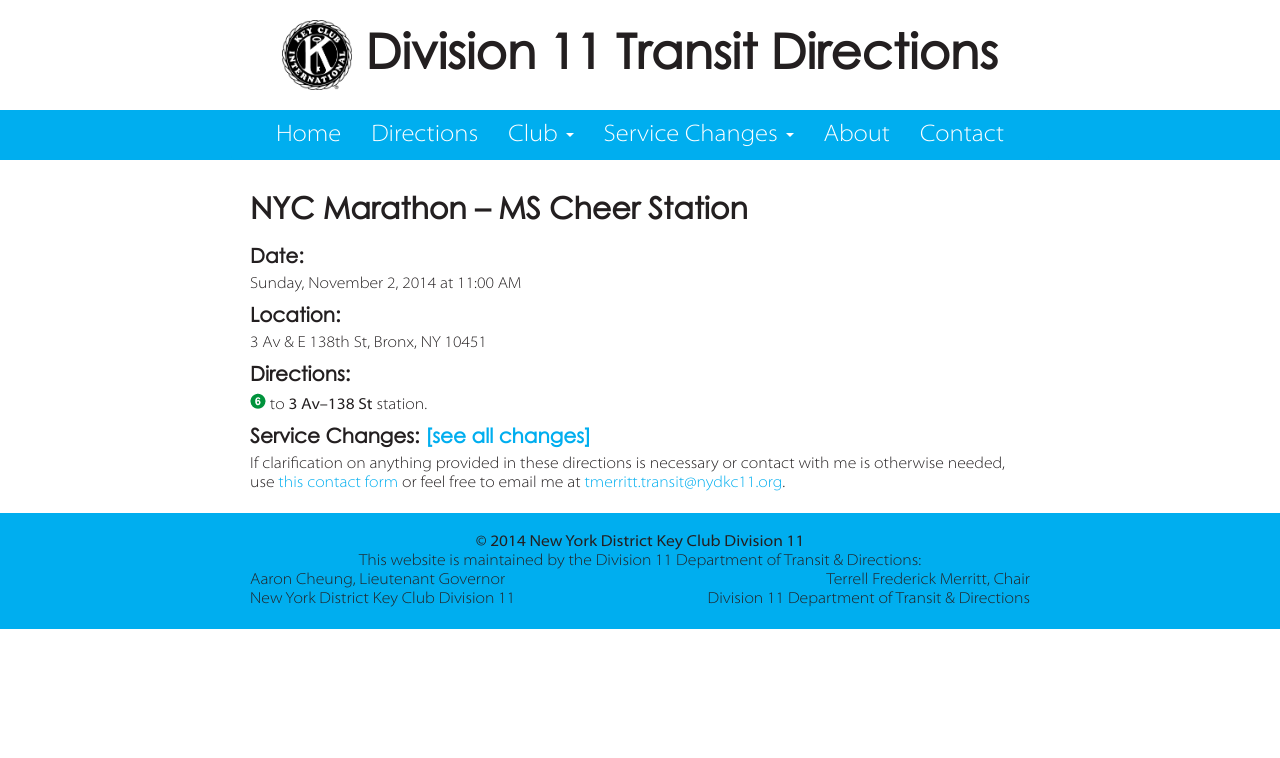
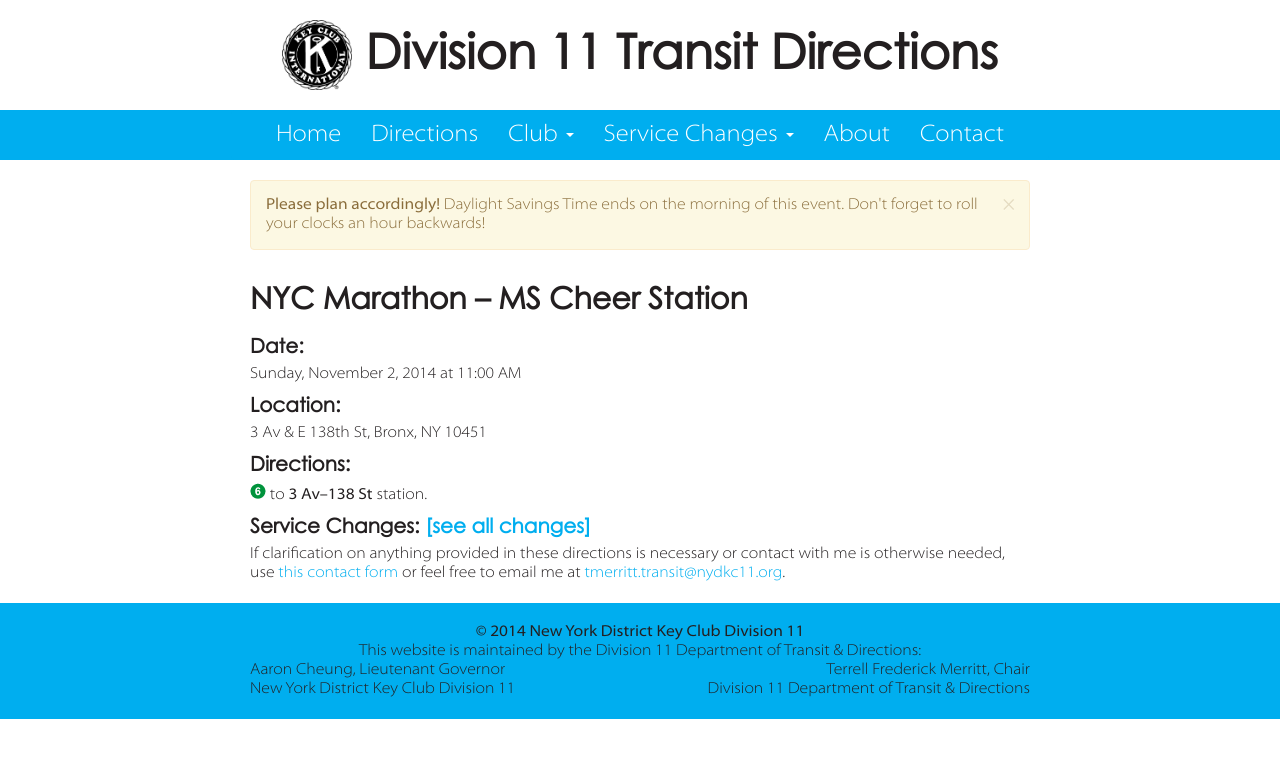
Before and after one commit to d11directions/d11directions.github.io, a Jekyll site: the page built from _posts/2014-11-02-NYC_Marathon_Cheer_Station.html, in a window 1280 px wide. Shown: the top 758 px of the page. Built offline with Jekyll 4.4.1, drawn with Linux system fonts in a browser that asks for light colours.

Commit message:
Update NYC Marathon Cheer Station: add top-alert

```diff
--- a/_posts/2014-11-02-NYC_Marathon_Cheer_Station.html
+++ b/_posts/2014-11-02-NYC_Marathon_Cheer_Station.html
@@ -1,5 +1,6 @@
 ---
 layout: direction
+top-alert: <div class="alert alert-warning alert-dismissible" role="alert"><button type="button" class="close" data-dismiss="alert"><span aria-hidden="true">&times;</span><span class="sr-only">Close</span></button><strong>Please plan accordingly!</strong> Daylight Savings Time ends on the morning of this event. Don't forget to roll your clocks an hour backwards!</div>
 title: NYC Marathon &ndash; MS Cheer Station
 for: Bronx Science Key Club
 tags: [bxsci]
```
